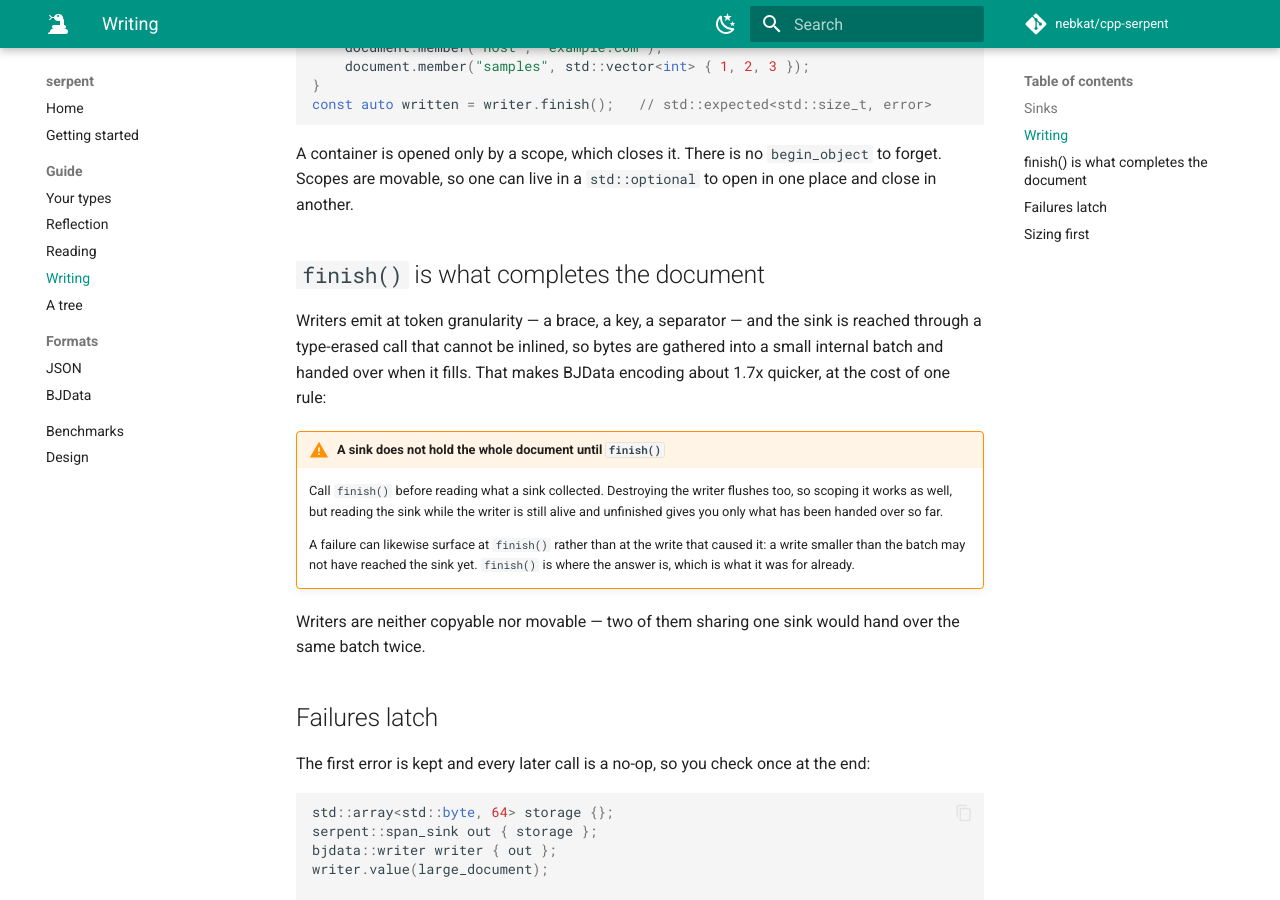
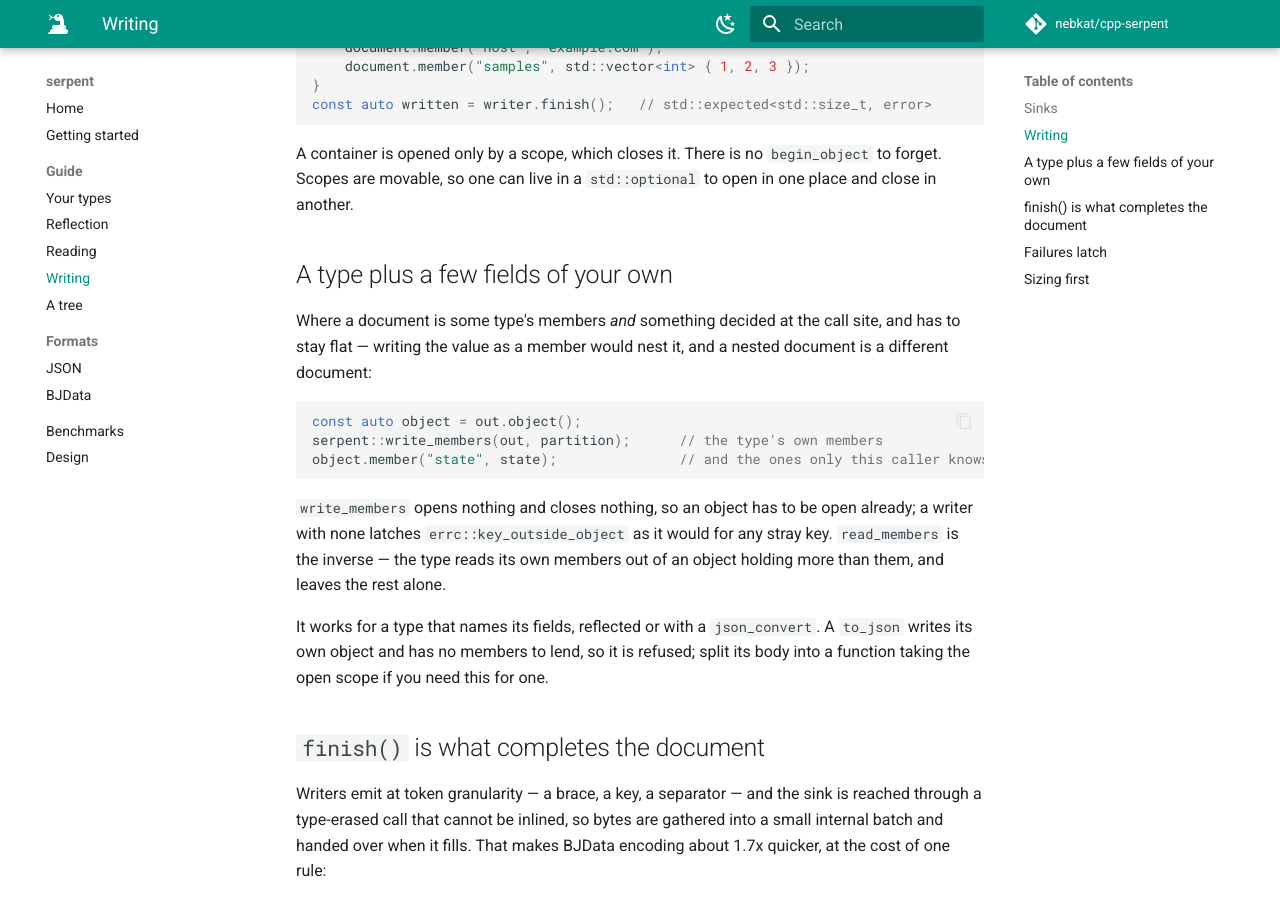
Before and after one commit to nebkat/cpp-serpent, an MkDocs documentation site: the page built from docs/writing.md, in a window 1280 px wide and 900 px high, scrolled down 850 px. Built offline with MkDocs 1.6.1 and Material for MkDocs 9.7.7, drawn with Linux system fonts in a browser that asks for light colours; comment, search, counter and statistics services are not loaded.

Commit message:
feat: Write a type's members into an object the caller opened
A document that is some type plus fields decided at the call site has to
stay flat - writing the value as a member would nest it, which is a
different document. The machinery existed for a discriminant sharing an
object with the value it names; this gives it a name a caller can say,
and read_members for the way back.

array_scope and object_scope gain the default basic_writer already had,
so a scope can be named in a signature without spelling out an options
set the caller never chose.

````diff
--- a/docs/writing.md
+++ b/docs/writing.md
@@ -37,6 +37,28 @@ A container is opened only by a scope, which closes it. There is no `begin_objec
 Scopes are movable, so one can live in a `std::optional` to open in one place and close in
 another.
 
+## A type plus a few fields of your own
+
+Where a document is some type's members *and* something decided at the call site, and has to stay
+flat — writing the value as a member would nest it, and a nested document is a different
+document:
+
+```cpp
+const auto object = out.object();
+serpent::write_members(out, partition);      // the type's own members
+object.member("state", state);               // and the ones only this caller knows
+```
+
+`write_members` opens nothing and closes nothing, so an object has to be open already; a writer
+with none latches `errc::key_outside_object` as it would for any stray key. `read_members` is the
+inverse — the type reads its own members out of an object holding more than them, and leaves the
+rest alone.
+
+It works for a type that names its fields, reflected or with a `json_convert`. A `to_json` writes
+its own object and has no members to lend, so it is refused; split its body into a function taking
+the open scope if you need this for one.
+
+
 ## `finish()` is what completes the document
 
 Writers emit at token granularity — a brace, a key, a separator — and the sink is reached
````
Also changed, not shown: 3 other files.
